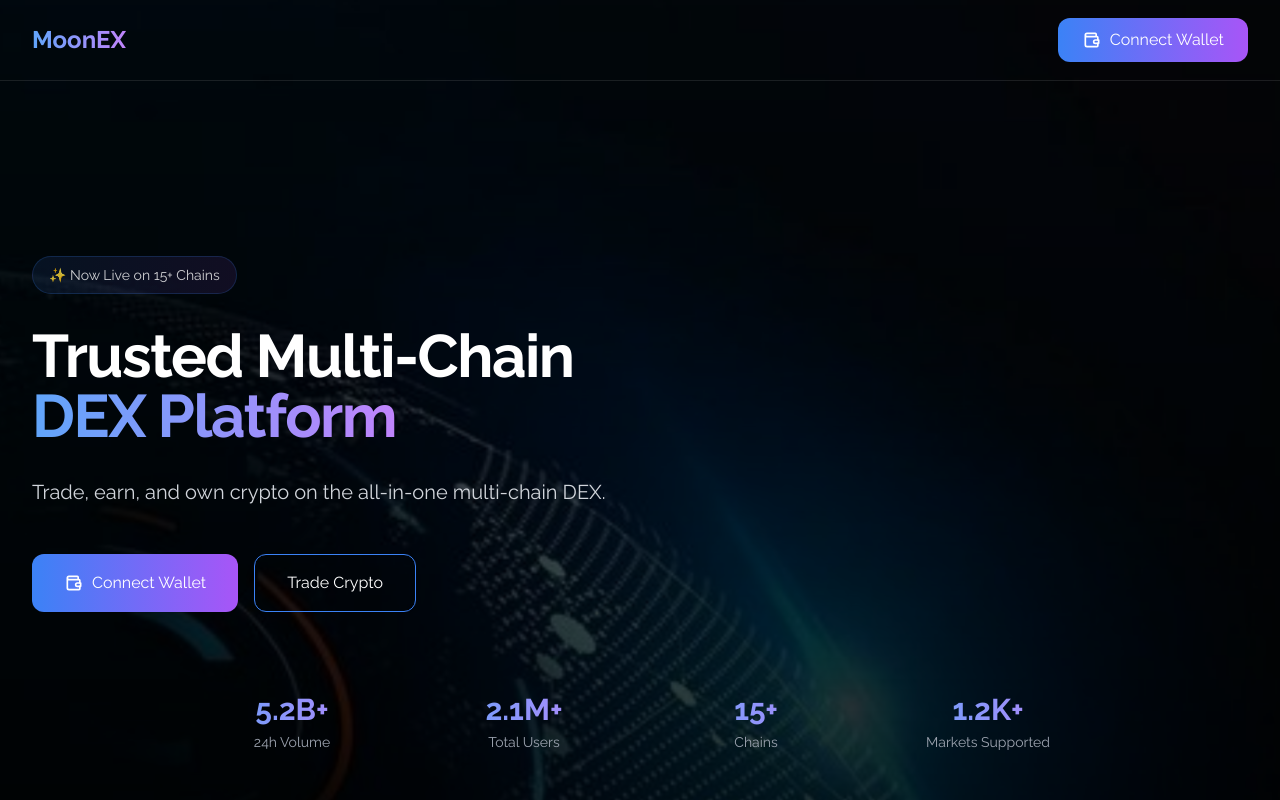
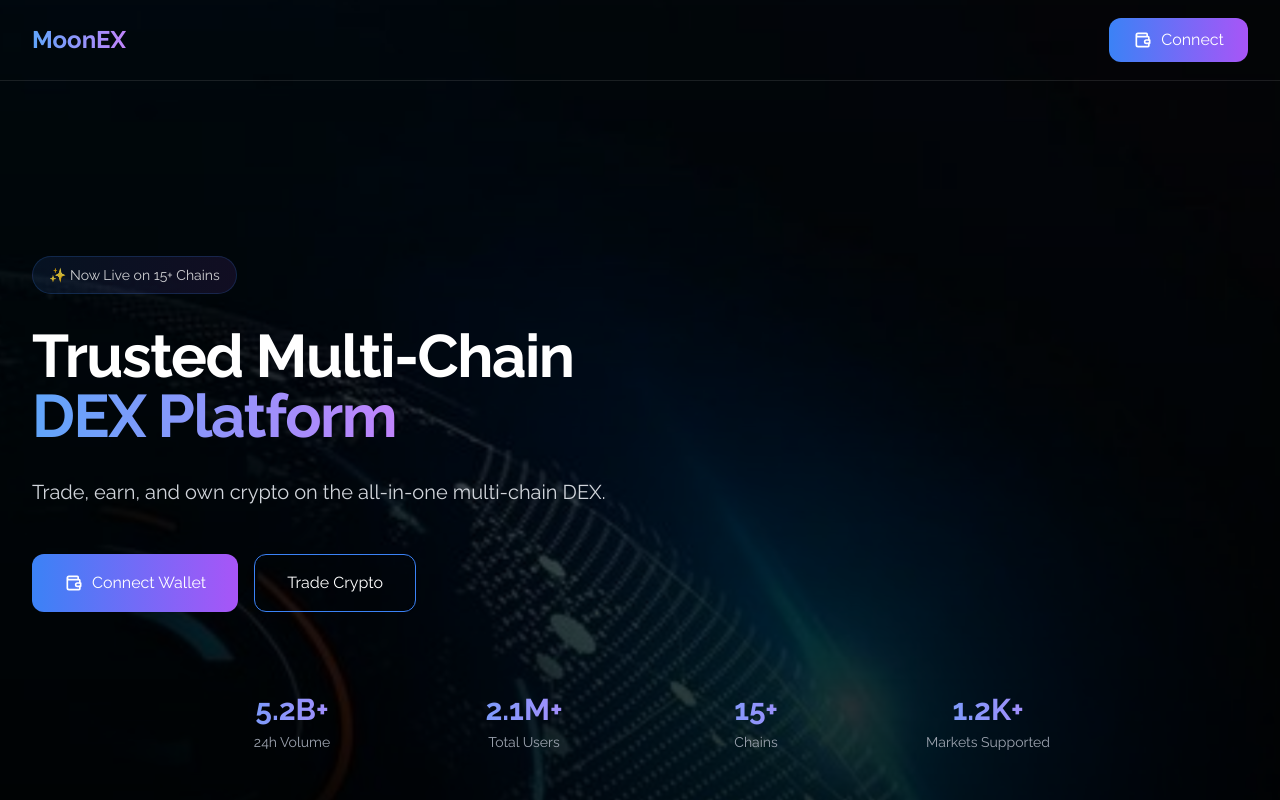
Before and after one commit to neyeah/moonex, a React (Vite) app: page / in a window 1280 px wide. Shown: the top 800 px of the page. Built offline with nearby package versions, Linux system fonts and the light colour scheme.

Commit message:
reduce words

```diff
--- a/src/components/Navbar.jsx
+++ b/src/components/Navbar.jsx
@@ -86,7 +86,7 @@ export default function Navbar() {
             className="flex items-center gap-2 bg-gradient-to-r from-blue-500 to-purple-500 text-white font-medium px-6 py-2.5 rounded-xl"
           >
             <IconWallet size={20} />
-            <span>Connect Wallet</span>
+            <span>Connect</span>
           </motion.button>
         </div>
       </div>
```
